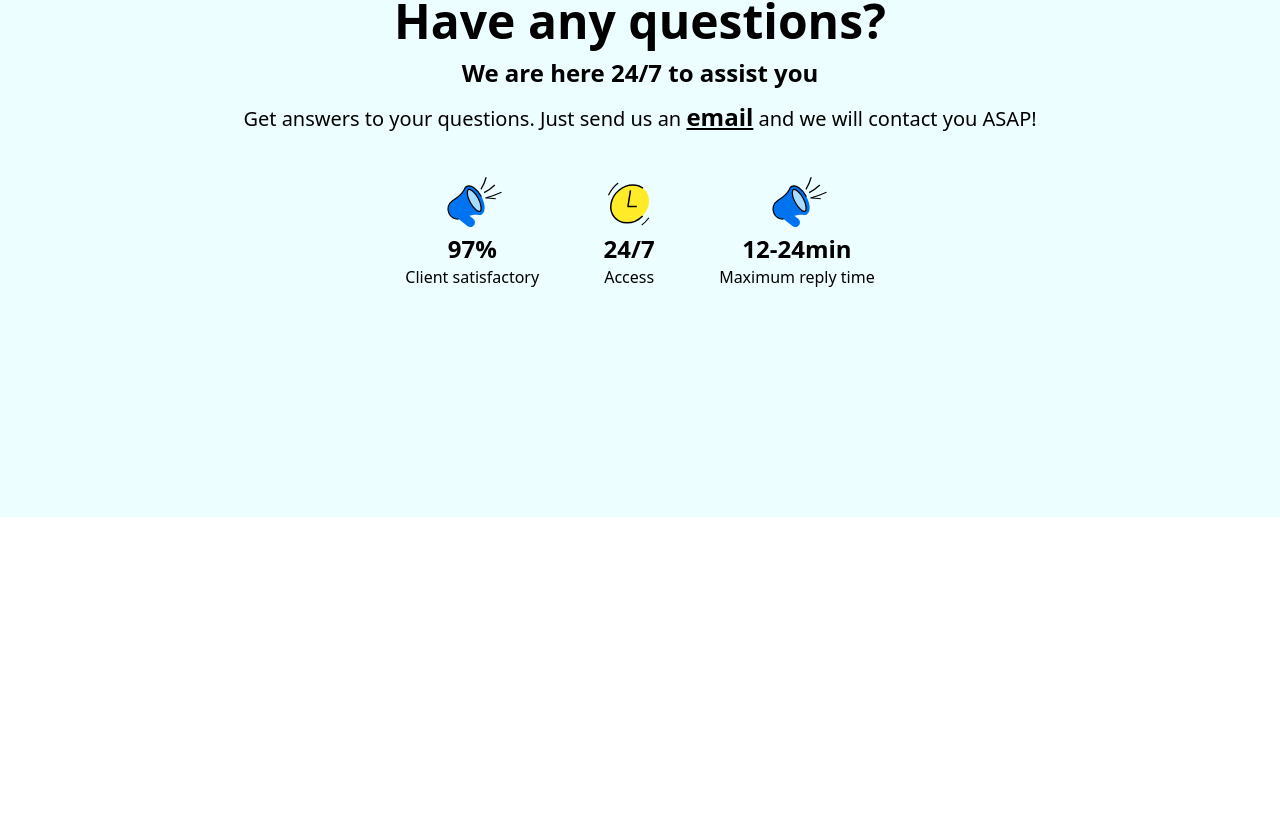
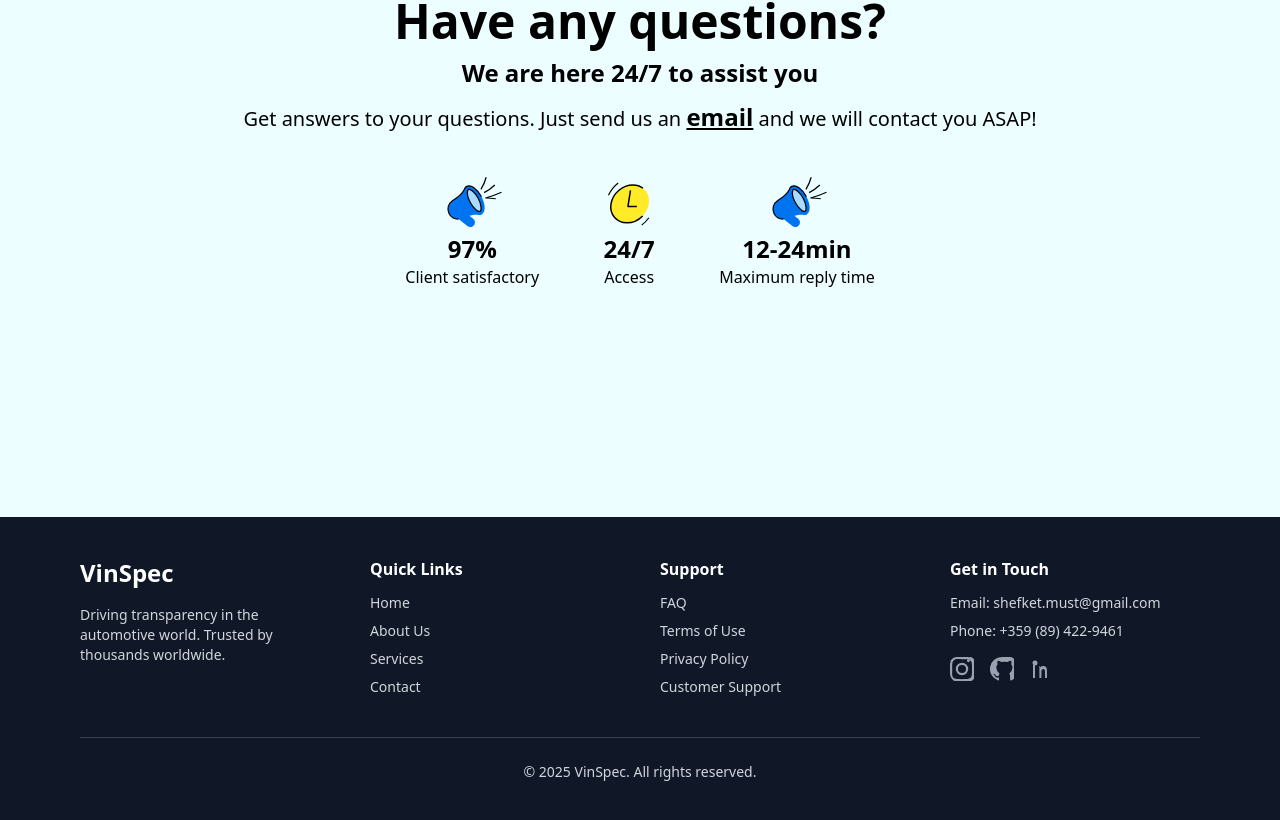
Before and after one commit to shefket-mustafa/VinSpec, a React (Vite) app: page /about in a window 1280 px wide. Shown: the part 5609-6429 px from the top of the page. Before the commit the page ends 6126 px from the top, so only its background shows below. Built offline with nearby package versions, Linux system fonts and the light colour scheme.

Commit message:
Footer page created

```diff
--- a/src/App.tsx
+++ b/src/App.tsx
@@ -1,4 +1,5 @@
 import AllBanners from "./components/AllBanners"
+import Footer from "./pages/Footer"
 import Header from "./pages/Header"
 
 
@@ -8,6 +9,7 @@ function App() {
     <>
   <Header/>
   <AllBanners />
+  <Footer />
   </>
   )
 }
--- /dev/null
+++ b/src/pages/Footer.tsx
@@ -0,0 +1,118 @@
+import { Link } from "react-router";
+
+export default function Footer() {
+  return (
+    <footer className="bg-gray-900 text-gray-300 px-6 md:px-20 py-10">
+      <div className="max-w-7xl mx-auto grid grid-cols-1 md:grid-cols-4 gap-10">
+        {/* Brand / Logo */}
+        <div className="space-y-4">
+          <h1 className="text-2xl font-bold text-white">VinSpec</h1>
+          <p className="text-sm">
+            Driving transparency in the automotive world. Trusted by thousands
+            worldwide.
+          </p>
+        </div>
+
+        {/* Navigation */}
+        <div>
+          <h2 className="text-white font-semibold mb-3">Quick Links</h2>
+          <ul className="space-y-2 text-sm">
+            <li>
+              <Link to="/" className="hover:underline">
+                Home
+              </Link>
+            </li>
+            <li>
+              <Link to="/about" className="hover:underline">
+                About Us
+              </Link>
+            </li>
+            <li>
+              <Link to="/services" className="hover:underline">
+                Services
+              </Link>
+            </li>
+            <li>
+              <Link to="/contacts" className="hover:underline">
+                Contact
+              </Link>
+            </li>
+          </ul>
+        </div>
+
+        {/* Support */}
+        <div>
+          <h2 className="text-white font-semibold mb-3">Support</h2>
+          <ul className="space-y-2 text-sm">
+            <li>
+              <a href="/faq" className="hover:underline">
+                FAQ
+              </a>
+            </li>
+            <li>
+              <a href="/terms" className="hover:underline">
+                Terms of Use
+              </a>
+            </li>
+            <li>
+              <a href="/privacy" className="hover:underline">
+                Privacy Policy
+              </a>
+            </li>
+            <li>
+              <a href="/support" className="hover:underline">
+                Customer Support
+              </a>
+            </li>
+          </ul>
+        </div>
+
+        {/* Contact + Social */}
+        <div>
+          <h2 className="text-white font-semibold mb-3">Get in Touch</h2>
+          <p className="text-sm mb-2">Email: shefket.must@gmail.com</p>
+          <p className="text-sm mb-4">Phone: +359 (89) 422-9461</p>
+          <div className="flex space-x-4">
+            <a href="https://www.instagram.com/shefket_sum/" target="blank">
+              {" "}
+              <svg
+                className="w-6 h-6 text-gray-400 hover:text-white transition-colors"
+                fill="currentColor"
+                viewBox="0 0 24 24"
+              >
+                <path d="M12 2.2c3.2 0 3.6 0 4.9.1 1.2.1 1.9.3 2.3.5.5.2.9.5 1.3.9.4.4.7.8.9 1.3.2.4.4 1 .5 2.3.1 1.3.1 1.7.1 4.9s0 3.6-.1 4.9c-.1 1.2-.3 1.9-.5 2.3-.2.5-.5.9-.9 1.3-.4.4-.8.7-1.3.9-.4.2-1 .4-2.3.5-1.3.1-1.7.1-4.9.1s-3.6 0-4.9-.1c-1.2-.1-1.9-.3-2.3-.5a3.4 3.4 0 0 1-1.3-.9 3.4 3.4 0 0 1-.9-1.3c-.2-.4-.4-1-.5-2.3C2.2 15.6 2.2 15.2 2.2 12s0-3.6.1-4.9c.1-1.2.3-1.9.5-2.3.2-.5.5-.9.9-1.3.4-.4.8-.7 1.3-.9.4-.2 1-.4 2.3-.5C8.4 2.2 8.8 2.2 12 2.2m0-2.2C8.7 0 8.3 0 7 .1 5.7.2 4.7.4 3.9.8c-.9.4-1.7 1-2.4 1.7C.8 3.1.2 3.9.8 3.9c-.4.8-.6 1.8-.7 3.1C0 8.3 0 8.7 0 12s0 3.7.1 5c.1 1.3.3 2.3.7 3.1.4.8 1 1.6 1.7 2.3.7.7 1.5 1.3 2.3 1.7.8.4 1.8.6 3.1.7 1.3.1 1.7.1 5 .1s3.7 0 5-.1c1.3-.1 2.3-.3 3.1-.7.8-.4 1.6-1 2.3-1.7.7-.7 1.3-1.5 1.7-2.3.4-.8.6-1.8.7-3.1.1-1.3.1-1.7.1-5s0-3.7-.1-5c-.1-1.3-.3-2.3-.7-3.1-.4-.8-1-1.6-1.7-2.3-.7-.7-1.5-1.3-2.3-1.7C19.3.4 18.3.2 17 .1 15.7 0 15.3 0 12 0Z" />
+                <path d="M12 5.8A6.2 6.2 0 1 0 12 18.2 6.2 6.2 0 1 0 12 5.8Zm0 10.2A4 4 0 1 1 12 8a4 4 0 0 1 0 8Zm6.4-10.8a1.44 1.44 0 1 1 0-2.88 1.44 1.44 0 0 1 0 2.88Z" />
+              </svg>
+            </a>
+            <a href="https://github.com/shefket-mustafa" target="blank">
+              <svg
+                className="w-6 h-6 text-gray-400 hover:text-white transition-colors"
+                fill="currentColor"
+                viewBox="0 0 24 24"
+              >
+                <path d="M12 0a12 12 0 0 0-3.8 23.4c.6.1.8-.3.8-.6v-2.2c-3.3.7-4-1.4-4-1.4a3.1 3.1 0 0 0-1.3-1.8c-1-.7.1-.7.1-.7a2.4 2.4 0 0 1 1.7 1.2 2.4 2.4 0 0 0 3.3.9c.1-.9.4-1.6.8-2a8.2 8.2 0 0 1-3.3-6c0-1.4.5-2.6 1.3-3.6-.2-.4-.6-1.7.1-3.4 0 0 1-.3 3.5 1.3a11.9 11.9 0 0 1 6.4 0c2.5-1.6 3.5-1.3 3.5-1.3.7 1.7.3 3 .1 3.4.8 1 1.3 2.2 1.3 3.6a8.2 8.2 0 0 1-3.3 6c.5.4.9 1.2.9 2.4v3.6c0 .3.2.7.8.6A12 12 0 0 0 12 0Z" />
+              </svg>
+            </a>
+            <a
+              href="https://www.linkedin.com/in/shefket-mustafa-81356a360/"
+              target="blank"
+            >
+              <svg
+                className="w-6 h-6 text-gray-400 hover:text-white transition-colors"
+                fill="currentColor"
+                viewBox="0 0 24 24"
+              >
+                <path d="M4.98 3.5A2.5 2.5 0 1 0 5 8.5a2.5 2.5 0 0 0 0-5Zm.02 4.5H3V21h2v-13ZM8 9h2v1.6c.3-.5 1.1-1.6 3.1-1.6 3.3 0 3.9 2.2 3.9 5v7h-2v-6.5c0-1.5-.5-2.5-1.7-2.5-1.3 0-1.9 1-1.9 2.5V21h-2V9Z" />
+              </svg>
+            </a>
+          </div>
+        </div>
+      </div>
+
+      {/* Bottom Bar */}
+      <div className="border-t border-gray-700 mt-10 pt-6 text-sm text-center">
+        &copy; {new Date().getFullYear()} VinSpec. All rights reserved.
+      </div>
+    </footer>
+  );
+}
```
